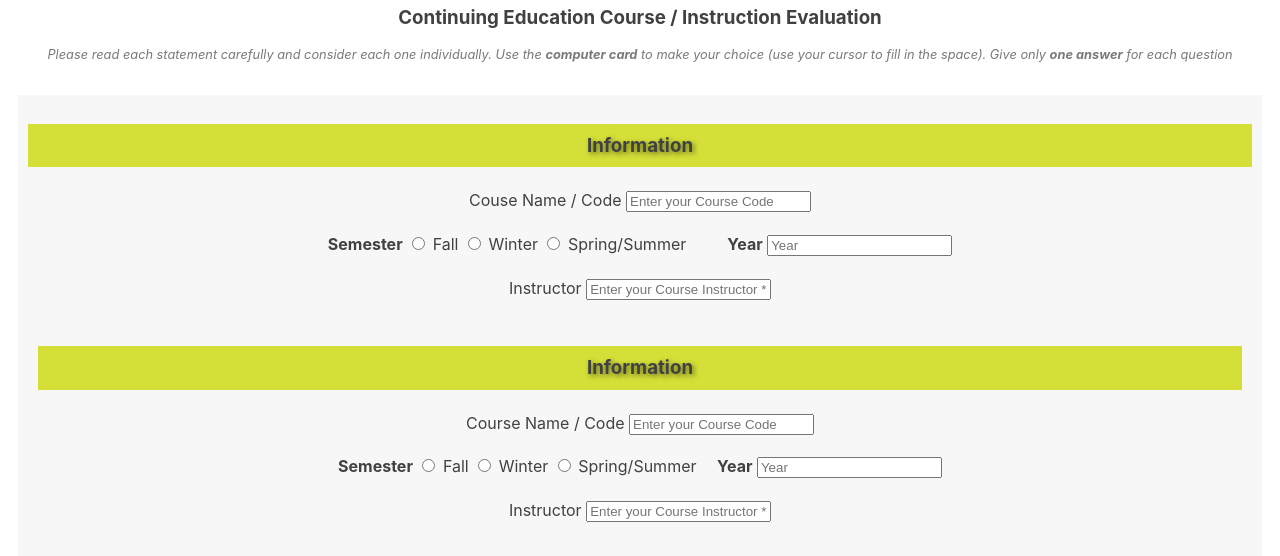
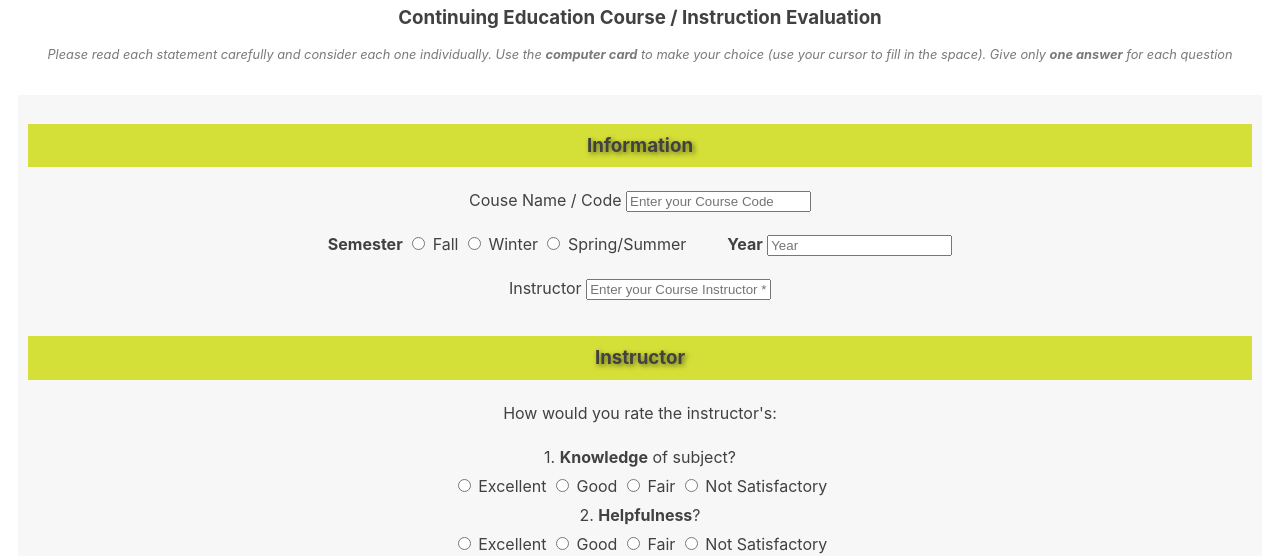
Before and after one commit to Shidoriii/Assignment4, a plain HTML site: page index.html in a window 1280 px wide. Shown: the part 401-957 px from the top of the page. Drawn offline with Linux system fonts and the light colour scheme.

Commit message:
Update index.html

```diff
--- a/index.html
+++ b/index.html
@@ -43,38 +43,15 @@
 
             <div class="form-grp">
                 <label for="instructor" id="instructor-label">Instructor</label>
-                <input type="instructor" name="instructor" id="instructor" placeholder="Enter your Course Instructor *" required>
+                <input type="text" name="instructor" id="instructor" placeholder="Enter your Course Instructor *" required>
             </div>
 
             <div class="form-grp">
-                <div class="form-grp">
-                    <h3 class="sub-header2"><strong>Information</strong></h3>
-                    <label for="course" id="course-label">Course Name / Code</label>
-                    <input type="text" name="course-code" id="course" placeholder="Enter your Course Code" required>
-                </div>
+                <h3 class="sub-header2"><strong>Instructor</strong></h3>
+                <p>How would you rate the instructor's:</p>
 
-                <div class="form-grp">
-                    <div class="radio-grp">
-                        <label for="semester"><strong>Semester</strong></label>
-                        <input type="radio" name="semester" id="fall" value="fall"><label for="fall"> Fall </label>
-                        <input type="radio" name="semester" id="winter" value="winter"><label for="winter"> Winter </label>
-                        <input type="radio" name="semester" id="smr" value="smr"><label for="smr"> Spring/Summer </label>
-                        <label for="year" class="year"><strong>&emsp;Year</strong></label>
-                        <input type="text" name="year" id="year" placeholder="Year" required>
-                    </div>
-                </div>
-
-                <div class="form-grp">
-                    <label for="instructor" id="instructor-label">Instructor</label>
-                    <input type="text" name="instructor" id="instructor" placeholder="Enter your Course Instructor *" required>
-                </div>
-
-                <div class="form-grp">
-                    <h3 class="sub-header2"><strong>Instructor</strong></h3>
-                    <p>How would you rate the instructor's:</p>
-
-                    <label for="knowledge">1. <strong>Knowledge</strong> of subject?</label>
-                    <div class="radio-grp">
+                <label for="knowledge">1. <strong>Knowledge</strong> of subject?</label>
+                <div class="radio-grp">
                         <input type="radio" name="knowledge_rating" id="knowledge_excellent" value="excellent"><label for="knowledge_excellent"> Excellent </label>
                         <input type="radio" name="knowledge_rating" id="knowledge_good" value="good"><label for="knowledge_good"> Good </label>
                         <input type="radio" name="knowledge_rating" id="knowledge_fair" value="fair"><label for="knowledge_fair"> Fair </label>
```
